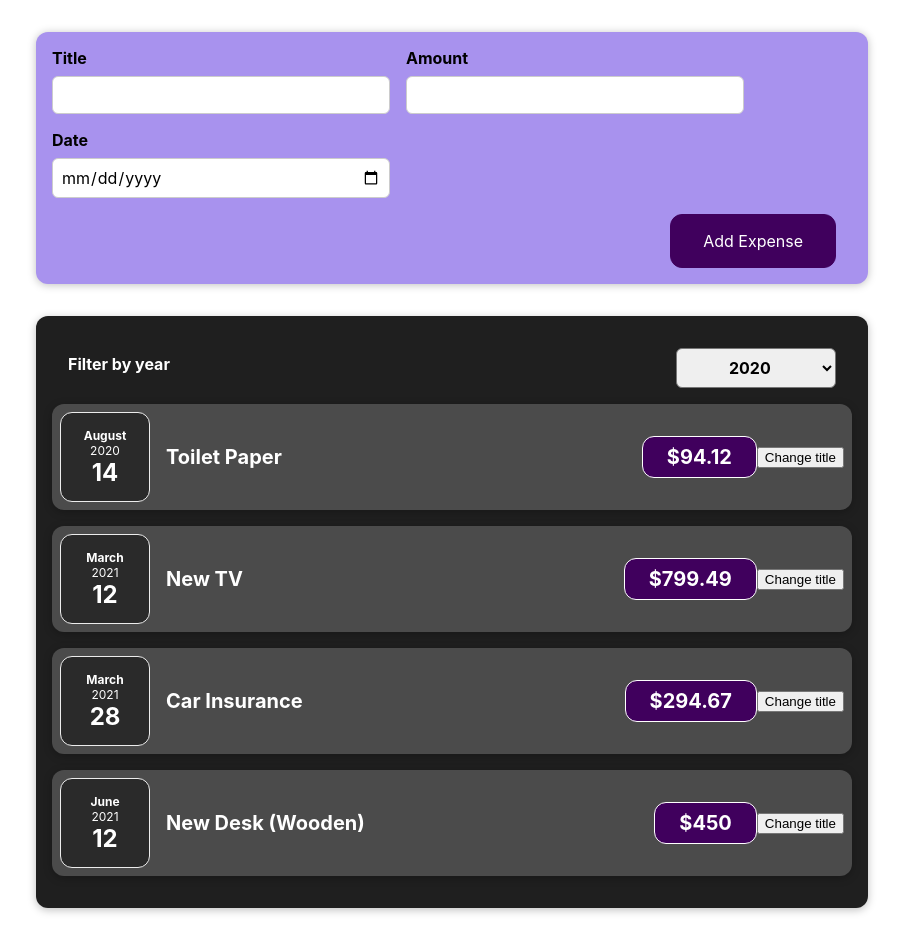
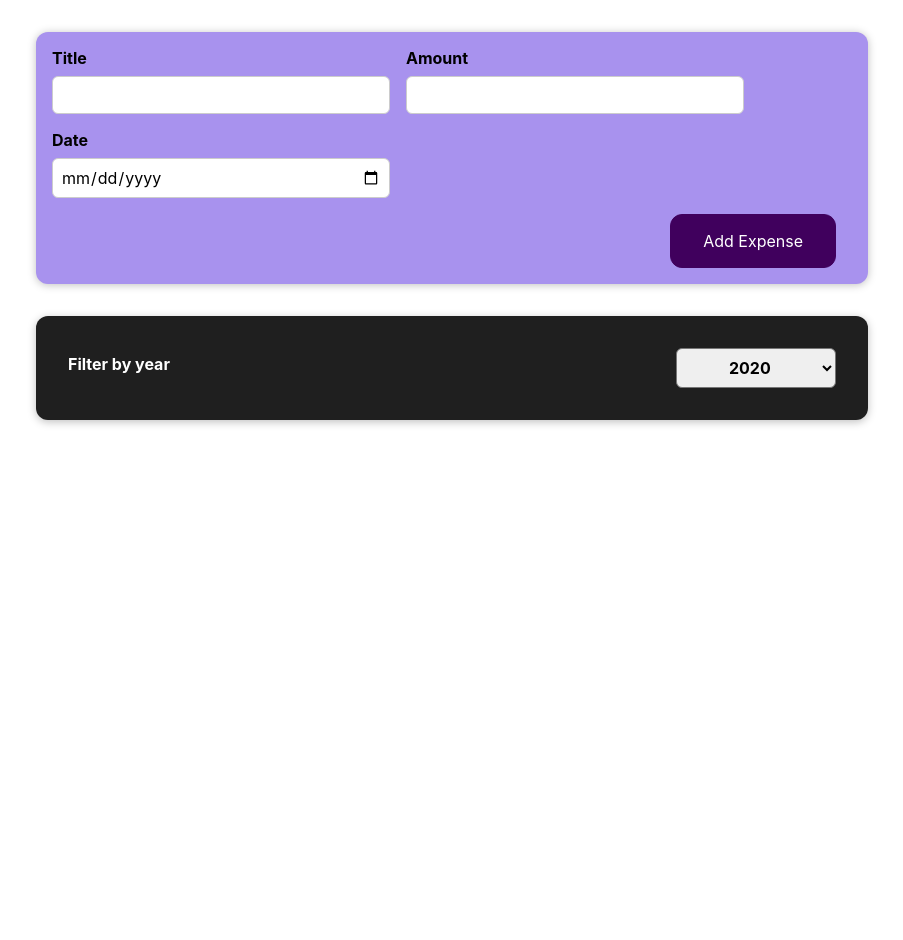
Before and after one commit to moisesJduarte/my-expenses, a React (Create React App) app: page / in a window 1280 px wide. Shown: the whole page, without its empty margins (188-1091 px from the left). After the commit the page ends 800 px from the top, so only its background shows below. Built offline with nearby package versions, Linux system fonts and the light colour scheme.

Commit message:
adding filter update

```diff
--- a/src/components/Expenses/ExpenseItem.js
+++ b/src/components/Expenses/ExpenseItem.js
@@ -1,19 +1,18 @@
 import React, { useState } from 'react';
-import Card from '../UI/Card';
 
 import ExpenseDate from './ExpenseDate';
+import Card from '../UI/Card';
 import './ExpenseItem.css';
 
 const ExpenseItem = (props) => {
-
-
+    // function clickHandler() {}
     const [title, setTitle] = useState(props.title);
+    console.log('ExpenseItem evaluated by React');
 
     const clickHandler = () => {
-        setTitle('Update');
-
+        setTitle('Updated!');
         console.log(title);
-    }
+    };
 
     return (
         <Card className='expense-item'>
@@ -22,7 +21,7 @@ const ExpenseItem = (props) => {
                 <h2>{title}</h2>
                 <div className='expense-item__price'>${props.amount}</div>
             </div>
-            <button onClick={clickHandler}>Change title</button>
+            <button onClick={clickHandler}>Change Title</button>
         </Card>
     );
 }
--- a/src/components/Expenses/Expenses.js
+++ b/src/components/Expenses/Expenses.js
@@ -10,6 +10,12 @@ const Expense = (props) => {
     const filterChangeHandler = selectedYear => {
         setFilterYear(selectedYear);
     };
+
+    const filteredExpense = props.items.filter(expense => {
+        return expense.date.getFullYear().toString() === filteredYear;
+    });
+
+
     return (
         <div>
             <Card className='expenses'>
@@ -17,13 +23,17 @@ const Expense = (props) => {
                     selected={filteredYear}
                     onChangeFilter={filterChangeHandler}
                 />
-                {props.items.map((expense) => (
+                {filteredExpense.length === 0 && <p>No expenses found.</p>}
+                {filteredExpense.length === 0 &&
+                    filteredExpense.map((expense) => (
                         <ExpenseItem
+                            key={expense.id}
                             title={expense.title}
                             amount={expense.amount}
                             date={expense.date}
                         />
                     ))}
+
             </Card>
         </div>
     );
--- a/src/components/UI/Card.js
+++ b/src/components/UI/Card.js
@@ -1,12 +1,11 @@
-import React from "react";
+import React from 'react';
 
 import './Card.css';
 
-function Card(props) {
-    const classes = ' card ' + props.className;
+const Card = (props) => {
+    const classes = 'card ' + props.className;
 
     return <div className={classes}>{props.children}</div>;
-
-}
+};
 
 export default Card;
```
Lines whose indentation alone changed are shown as unchanged.
